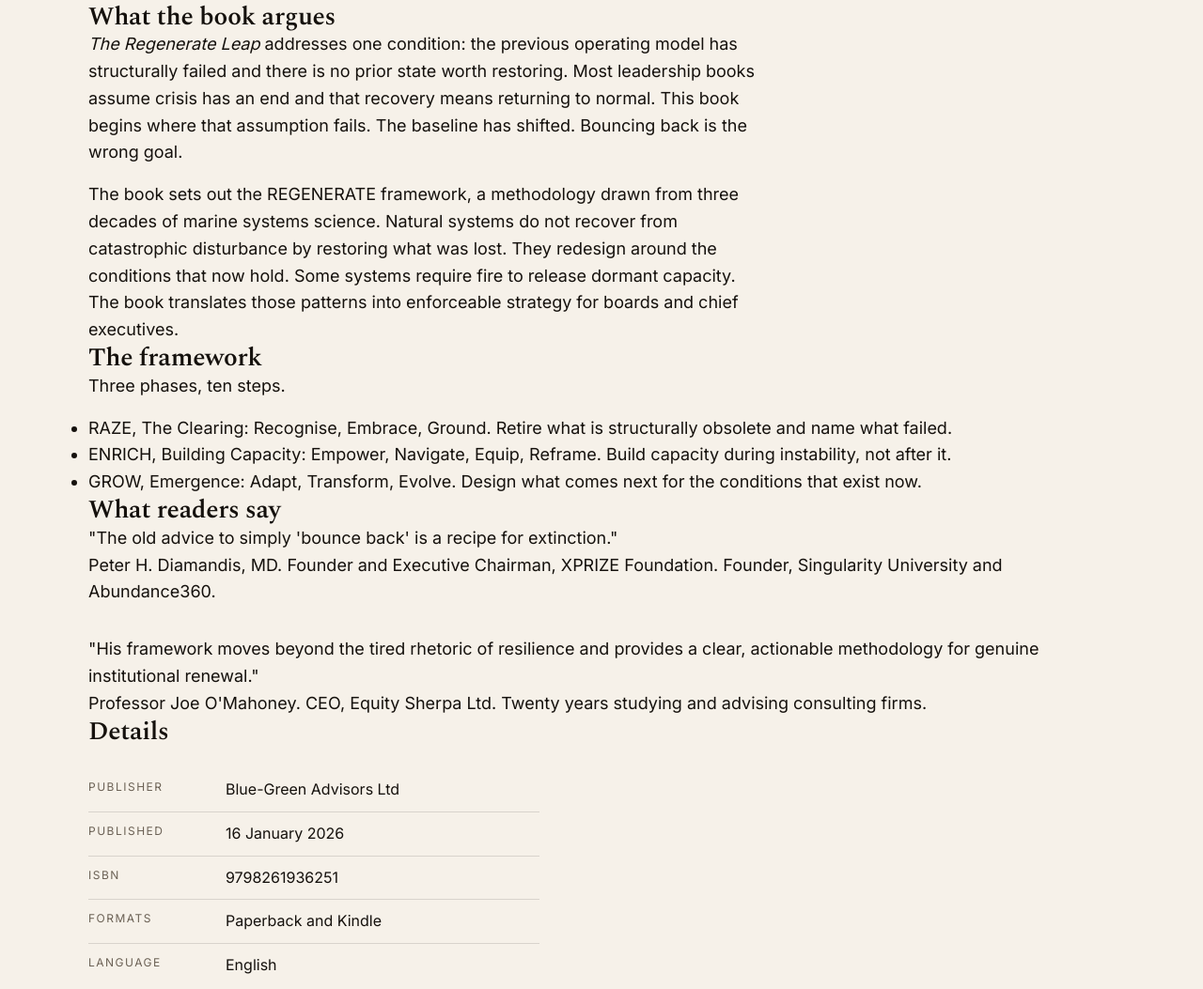
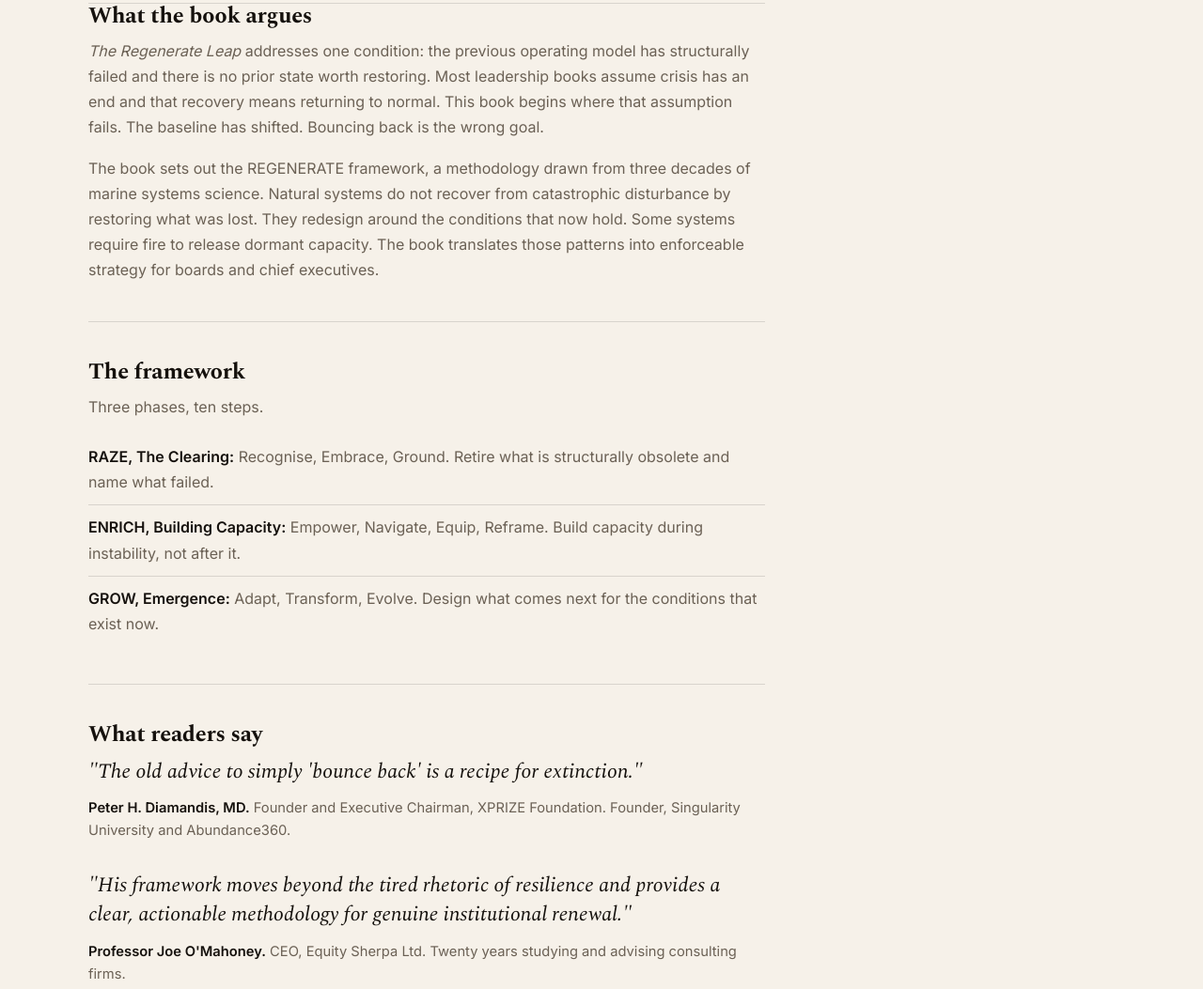
Before and after one commit to BGACOGNISEE/stuartgreen-me2, a plain HTML site: page book.html in a window 1280 px wide. Shown: the part 1063-2116 px from the top of the page at 94% size. Drawn offline with nearby package versions, Linux system fonts and the light colour scheme.

Commit message:
Add CSS for writing, misfit, and book expansion pages

```diff
--- a/styles.css
+++ b/styles.css
@@ -317,3 +317,27 @@ section p:last-child { margin-bottom: 0; }
 .closing-band figcaption { margin-top: 18px; font-size: 0.92rem; color: #bcd4cb; }
 .closing-band figcaption .who { font-weight: 600; color: #fff; font-style: normal; }
 .closing-band .btn { margin-top: 28px; }
+
+/* Inner page prose layout */
+.max-prose { max-width: 720px; }
+.prose-section { margin-top: 40px; padding-top: 40px; border-top: 1px solid var(--line); }
+.section-h2 { font-family: 'Spectral', serif; font-size: 1.5rem; font-weight: 700; margin-bottom: 10px; }
+.body-muted { color: var(--muted); font-size: 1rem; line-height: 1.7; }
+.fw-semibold { font-weight: 600; color: var(--ink); }
+.text-link { color: var(--ember); font-weight: 600; }
+.text-link:hover { color: var(--ember-2); }
+
+/* Symptom / framework list */
+.symptom-list { list-style: none; padding: 0; margin: 0; }
+.symptom-list li { padding: 10px 0; border-bottom: 1px solid var(--line); }
+.symptom-list li:last-child { border-bottom: none; }
+
+/* Inline book quotes */
+.book-quote { margin-bottom: 32px; }
+.book-quote:last-child { margin-bottom: 0; }
+.pull-quote-inline { font-family: 'Spectral', serif; font-style: italic; font-size: clamp(1.1rem, 2.2vw, 1.375rem); line-height: 1.4; color: var(--ink); }
+.pull-quote-cap { margin-top: 12px; font-size: 0.92rem; color: var(--muted); }
+.pull-quote-cap .who { font-weight: 600; color: var(--ink); font-style: normal; }
+
+/* Writing page description line */
+.writing .writing-desc { font-size: 0.97rem; color: var(--muted); line-height: 1.55; }
```
